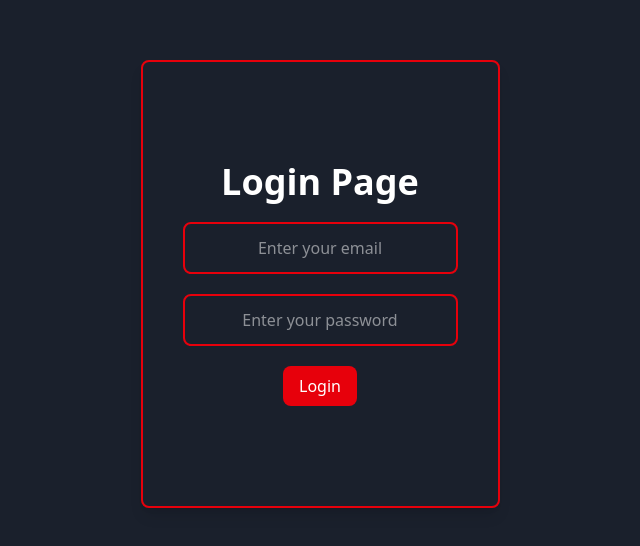
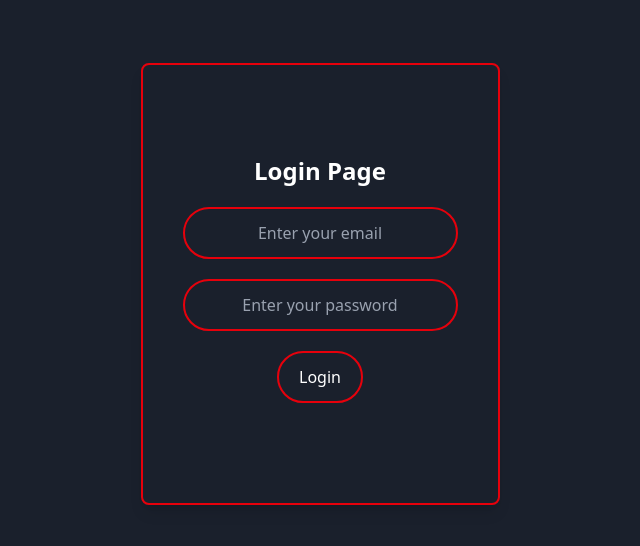
Before and after one commit to DeepakErothi1826/employee_management_system, a React (Vite) app in the folder employee_management_system/: page / in a window 1280 px wide. Shown: the part 116-662 px from the top of the page, without its empty margins (320-960 px from the left). Built offline with nearby package versions, Linux system fonts and the light colour scheme.

Commit message:
Learned how to find a prime number

```diff
--- a/employee_management_system/src/components/Auth/Login.jsx
+++ b/employee_management_system/src/components/Auth/Login.jsx
@@ -3,14 +3,14 @@ import React from 'react'
 const Login = () => {
   return (
     <div className='flex items-center justify-center h-screen'>
-       <div className='border-2 border-red-600 border-opacity-50 rounded-lg shadow-lg py-18 px-3'>
+      <div className='border-2 border-red-600 border-opacity-50 rounded-lg shadow-lg py-18 px-3'>
         <form className='flex flex-col items-center justify-center p-7 gap-5'>
-          <h1 className='text-4xl font-bold'>Login Page</h1>
-            <input className='border-2 border-red-600 py-3 px-5 rounded-lg' type="email" placeholder='Enter your email' />
-            <input className='border-2 border-red-600 py-3 px-5 rounded-lg ' type="password" placeholder='Enter your password' />
-            <button className='bg-red-600 text-white px-4 py-2 rounded-lg'>Login</button>
+          <h1 className='text-2xl font-bold text-2xl font-bold mt-[-10px]'>Login Page</h1>
+          <input className=' border-2 border-red-600 py-3 px-5 rounded-full bg-transparent text-white outline-none placeholder-gray-400 focus:placeholder-gray-600 focus:border-red-500' type="email" placeholder='Enter your email' />
+          <input className=' border-2 border-red-600 py-3 px-5 rounded-full bg-transparent text-white outline-none placeholder-gray-400 focus:placeholder-gray-600 focus:border-red-500' type="password" placeholder='Enter your password' />
+          <button className='bg-red-600 text-white border-2 border-red-600 py-3 px-5 rounded-full bg-transparent text-white outline-none placeholder-gray-400 focus:placeholder-gray-600 focus:border-red-500'>Login</button>
         </form>
-       </div>
+      </div>
     </div>
   )
 }
```
